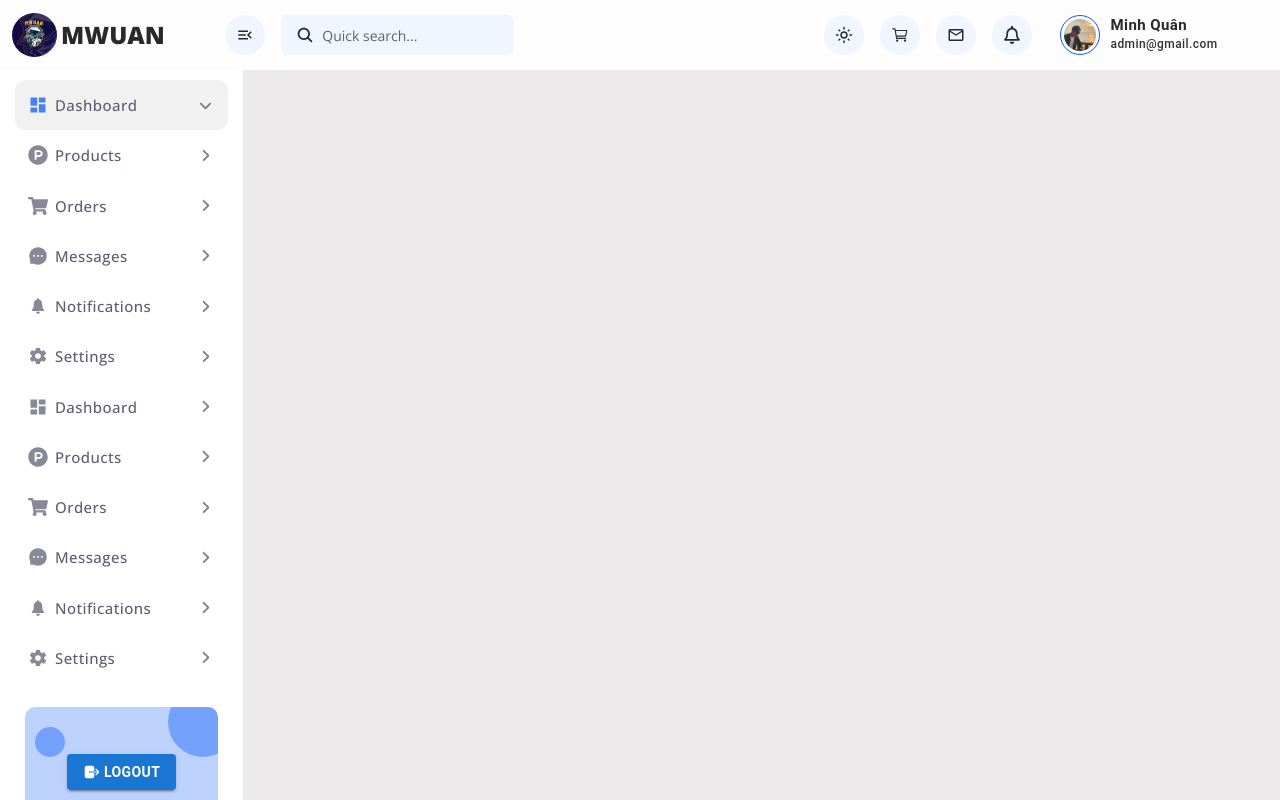
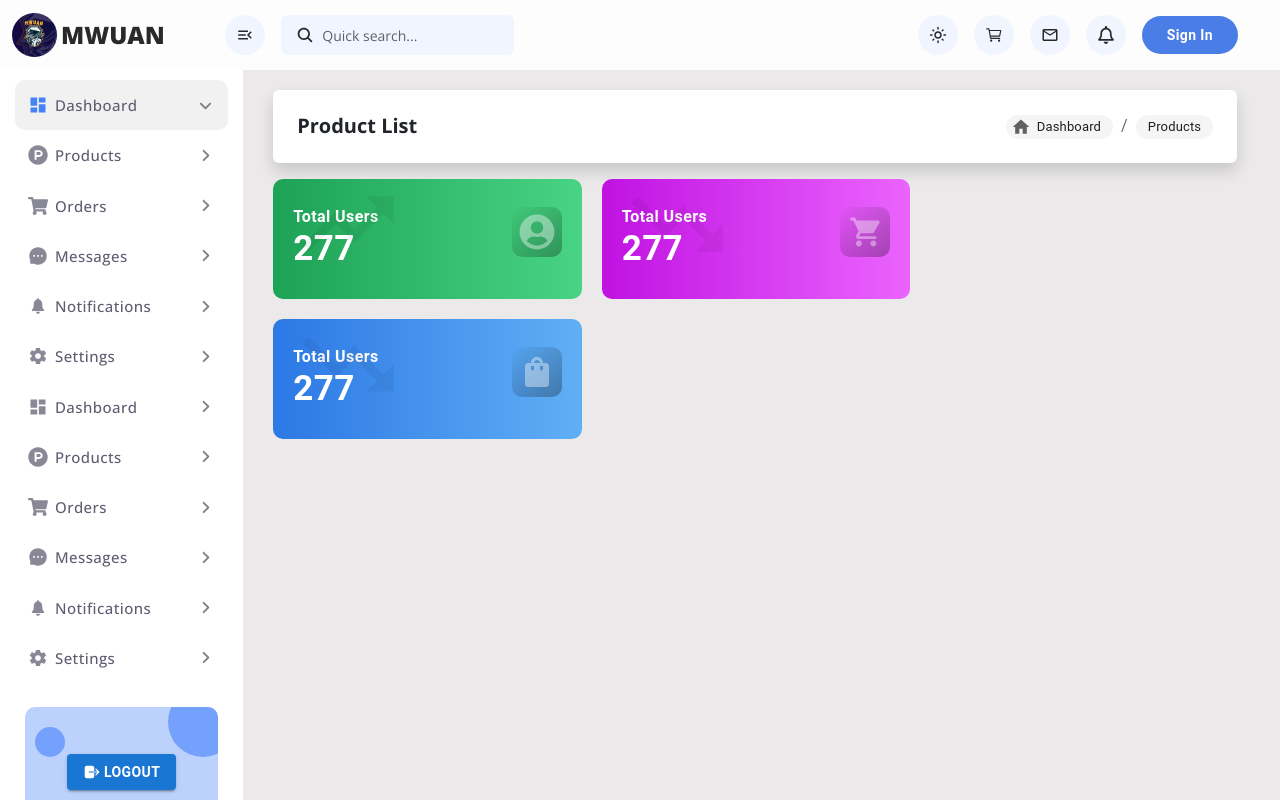
Before and after one commit to dovanminhquan0505/Dashboard-Reactjs, a React (Create React App) app: page /products in a window 1280 px wide. Built offline with nearby package versions, Linux system fonts and the light colour scheme.

Commit message:
Create Products form and layout

```diff
--- a/src/App.css
+++ b/src/App.css
@@ -679,7 +679,7 @@ body.dark .logoutWrapper .logoutBox {
 }
 
 .dashboardBoxWrapper .dashboardBox .chart {
-    opacity: 0.1;
+    opacity: 0.05;
     position: absolute;
     bottom: 20px;
     left: 20px;
@@ -1141,3 +1141,24 @@ body.dark .table tbody .actions button.error {
     font-size: 18px;
     font-weight: 500;
 }
+
+/* Products */
+.right__content .card__products {
+    margin: 0px;
+}
+
+.right__content .dashboardBoxWrapperRowV2 .dashboardBox {
+    height: 120px !important;
+    width: 32%;
+}
+
+.right__content .dashboardBoxWrapperRowV2 .dashboardBox .bottomElement {
+    display: none !important;
+}
+
+.right__content .dashboardBoxWrapperRowV2 .dashboardBox .chart {
+    opacity: 0.05;
+    position: absolute;
+    bottom: 20px;
+    left: 20px;
+}
--- a/src/App.js
+++ b/src/App.js
@@ -7,12 +7,15 @@ import Sidebar from "./components/Sidebar/Sidebar";
 import { createContext, useEffect, useState } from "react";
 import Login from "./screens/Login";
 import Signup from "./screens/Signup";
+import Products from "./screens/Products";
+import ProductDetails from "./screens/ProductDetails";
+import ProductUpload from "./screens/ProductUpload";
 
 const MyContext = createContext();
 
 function App() {
     const [isToggleSidebar, setIsToggleSidebar] = useState(false);
-    const [isLogin, setIsLogin] = useState(true);
+    const [isLogin, setIsLogin] = useState(false);
     const [isHideSidebarAndHeader, setIsHideSidebarAndHeader] = useState(false);
     const [isThemeMode, setIsThemeMode] = useState(true);
 
@@ -77,7 +80,22 @@ function App() {
                             <Route
                                 path="/signup"
                                 exact={true}
-                                element={<Signup     />}
+                                element={<Signup/>}
+                            />
+                            <Route
+                                path="/products"
+                                exact={true}
+                                element={<Products/>}
+                            />
+                            <Route
+                                path="/product-details"
+                                exact={true}
+                                element={<ProductDetails/>}
+                            />
+                            <Route
+                                path="/product-upload"
+                                exact={true}
+                                element={<ProductUpload/>}
                             />
                         </Routes>
                     </div>
--- a/src/components/Sidebar/Sidebar.jsx
+++ b/src/components/Sidebar/Sidebar.jsx
@@ -48,13 +48,13 @@ const Sidebar = () => {
                     <div className={`subMenuWrapper ${activeTab === 1  && isToggleSubmenu === true ? 'colapse' : 'colapsed'}`}>
                         <ul className="submenu">
                             <li>
-                                <Link to="#" >Product List</Link>
+                                <Link to="/products" >Product List</Link>
                             </li>
                             <li>
-                                <Link to="#" >Product View</Link>
+                                <Link to="/product-details" >Product View</Link>
                             </li>
                             <li>
-                                <Link to="#" >Product Upload</Link>
+                                <Link to="/product-upload" >Product Upload</Link>
                             </li>
                         </ul>
                     </div>
--- /dev/null
+++ b/src/screens/ProductDetails/index.jsx
@@ -0,0 +1,58 @@
+import React from "react";
+import Breadcrumbs from '@mui/material/Breadcrumbs';
+import HomeIcon from '@mui/icons-material/Home';
+import { emphasize, styled } from '@mui/material/styles';
+import ExpandMoreIcon from '@mui/icons-material/ExpandMore';
+import Chip from '@mui/material/Chip';
+
+//Breadcrumbs customizations
+const StyledBreadcrumb = styled(Chip)(({ theme }) => {
+    const backgroundColor =
+      theme.palette.mode === 'light'
+        ? theme.palette.grey[100]
+        : theme.palette.grey[800];
+    return {
+      backgroundColor,
+      height: theme.spacing(3),
+      color: theme.palette.text.primary,
+      fontWeight: theme.typography.fontWeightRegular,
+      '&:hover, &:focus': {
+        backgroundColor: emphasize(backgroundColor, 0.06),
+      },
+      '&:active': {
+        boxShadow: theme.shadows[1],
+        backgroundColor: emphasize(backgroundColor, 0.12),
+      },
+    };
+});
+
+const ProductDetails = () => {
+    return (
+        <>
+            <div className="right__content w-100">
+                <div className="card card__products border-0 shadow flex-row p-4">
+                    <h5 className="mb-0 fw-bold">Product Details</h5>
+                    <Breadcrumbs aria-label="breadcrumb" className="ms-auto breadcrumbs_">
+                        <StyledBreadcrumb
+                            component="a"
+                            href="#"
+                            label="Dashboard"
+                            icon={<HomeIcon fontSize="small" />}
+                        />
+                        <StyledBreadcrumb
+                            component="b"
+                            href="/products"
+                            label="Products"
+                        />
+                        <StyledBreadcrumb
+                            label="Product View"
+                            deleteIcon={<ExpandMoreIcon />}
+                        />
+                    </Breadcrumbs>
+                </div>
+            </div>
+        </>
+    )
+};
+
+export default ProductDetails;
--- /dev/null
+++ b/src/screens/ProductUpload/index.jsx
@@ -0,0 +1,58 @@
+import React from "react";
+import Breadcrumbs from '@mui/material/Breadcrumbs';
+import HomeIcon from '@mui/icons-material/Home';
+import { emphasize, styled } from '@mui/material/styles';
+import ExpandMoreIcon from '@mui/icons-material/ExpandMore';
+import Chip from '@mui/material/Chip';
+
+//Breadcrumbs customizations
+const StyledBreadcrumb = styled(Chip)(({ theme }) => {
+    const backgroundColor =
+      theme.palette.mode === 'light'
+        ? theme.palette.grey[100]
+        : theme.palette.grey[800];
+    return {
+      backgroundColor,
+      height: theme.spacing(3),
+      color: theme.palette.text.primary,
+      fontWeight: theme.typography.fontWeightRegular,
+      '&:hover, &:focus': {
+        backgroundColor: emphasize(backgroundColor, 0.06),
+      },
+      '&:active': {
+        boxShadow: theme.shadows[1],
+        backgroundColor: emphasize(backgroundColor, 0.12),
+      },
+    };
+});
+
+const ProductUpload = () => {
+    return (
+        <>
+            <div className="right__content w-100">
+                <div className="card card__products border-0 shadow flex-row p-4">
+                    <h5 className="mb-0 fw-bold">Product Upload</h5>
+                    <Breadcrumbs aria-label="breadcrumb" className="ms-auto breadcrumbs_">
+                        <StyledBreadcrumb
+                            component="a"
+                            href="#"
+                            label="Dashboard"
+                            icon={<HomeIcon fontSize="small" />}
+                        />
+                        <StyledBreadcrumb
+                            component="b"
+                            href="/products"
+                            label="Products"
+                        />
+                        <StyledBreadcrumb
+                            label="Product Upload"
+                            deleteIcon={<ExpandMoreIcon />}
+                        />
+                    </Breadcrumbs>
+                </div>
+            </div>
+        </>
+    )
+};
+
+export default ProductUpload;
--- /dev/null
+++ b/src/screens/Products/index.jsx
@@ -0,0 +1,67 @@
+import React from "react";
+import Breadcrumbs from '@mui/material/Breadcrumbs';
+import HomeIcon from '@mui/icons-material/Home';
+import { emphasize, styled } from '@mui/material/styles';
+import ExpandMoreIcon from '@mui/icons-material/ExpandMore';
+import Chip from '@mui/material/Chip';
+import DashboardBox from "../Dashboard/components/DashboardBox";
+import { FaUserCircle } from "react-icons/fa";
+import { IoMdCart } from "react-icons/io";
+import { MdShoppingBag } from "react-icons/md";
+
+//Breadcrumbs customizations
+const StyledBreadcrumb = styled(Chip)(({ theme }) => {
+    const backgroundColor =
+      theme.palette.mode === 'light'
+        ? theme.palette.grey[100]
+        : theme.palette.grey[800];
+    return {
+      backgroundColor,
+      height: theme.spacing(3),
+      color: theme.palette.text.primary,
+      fontWeight: theme.typography.fontWeightRegular,
+      '&:hover, &:focus': {
+        backgroundColor: emphasize(backgroundColor, 0.06),
+      },
+      '&:active': {
+        boxShadow: theme.shadows[1],
+        backgroundColor: emphasize(backgroundColor, 0.12),
+      },
+    };
+});
+
+const Products = () => {
+    return (
+        <>
+            <div className="right__content w-100">
+                <div className="card card__products shadow border-0 w-100 flex-row p-4">
+                    <h5 className="mb-0 fw-bold">Product List</h5>
+                    <Breadcrumbs aria-label="breadcrumb" className="ms-auto breadcrumbs_">
+                        <StyledBreadcrumb
+                            component="a"
+                            href="#"
+                            label="Dashboard"
+                            icon={<HomeIcon fontSize="small" />}
+                        />
+                        <StyledBreadcrumb
+                            label="Products"
+                            deleteIcon={<ExpandMoreIcon />}
+                        />
+                    </Breadcrumbs>
+                </div>
+
+                <div className="row dashboardBoxWrapperRow dashboardBoxWrapperRowV2 mt-3">
+                    <div className="col-md-12">
+                        <div className="dashboardBoxWrapper d-flex">
+                            <DashboardBox color={["#1da256", "#48d483"]} icon={<FaUserCircle />} grow={true} className="dashboardBox"/>
+                            <DashboardBox color={["#c012e2", "#eb64fe"]} icon={<IoMdCart />} className="dashboardBox"/>
+                            <DashboardBox color={["#2c78e5", "#60aff5"]} icon={<MdShoppingBag />} className="dashboardBox"/>
+                        </div>
+                    </div>
+                </div>
+            </div>
+        </>
+    )
+};
+
+export default Products;
```
